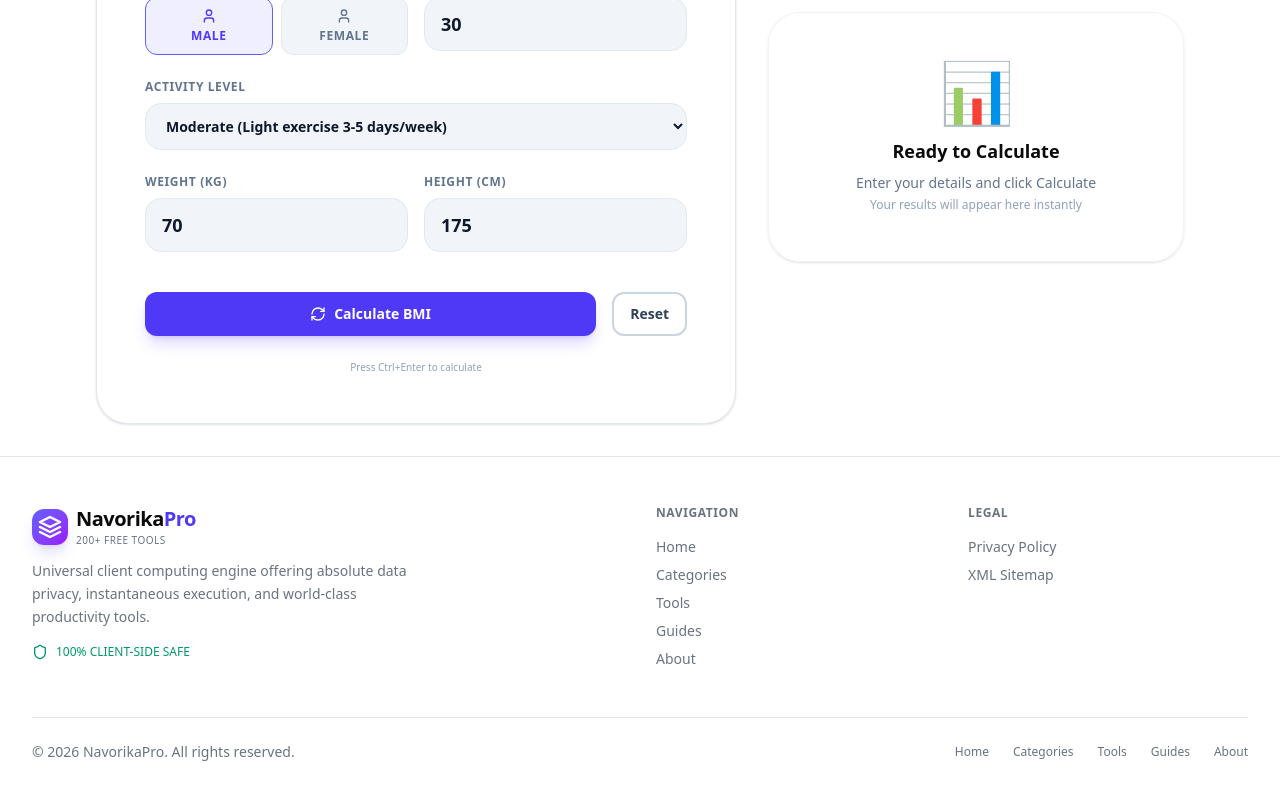
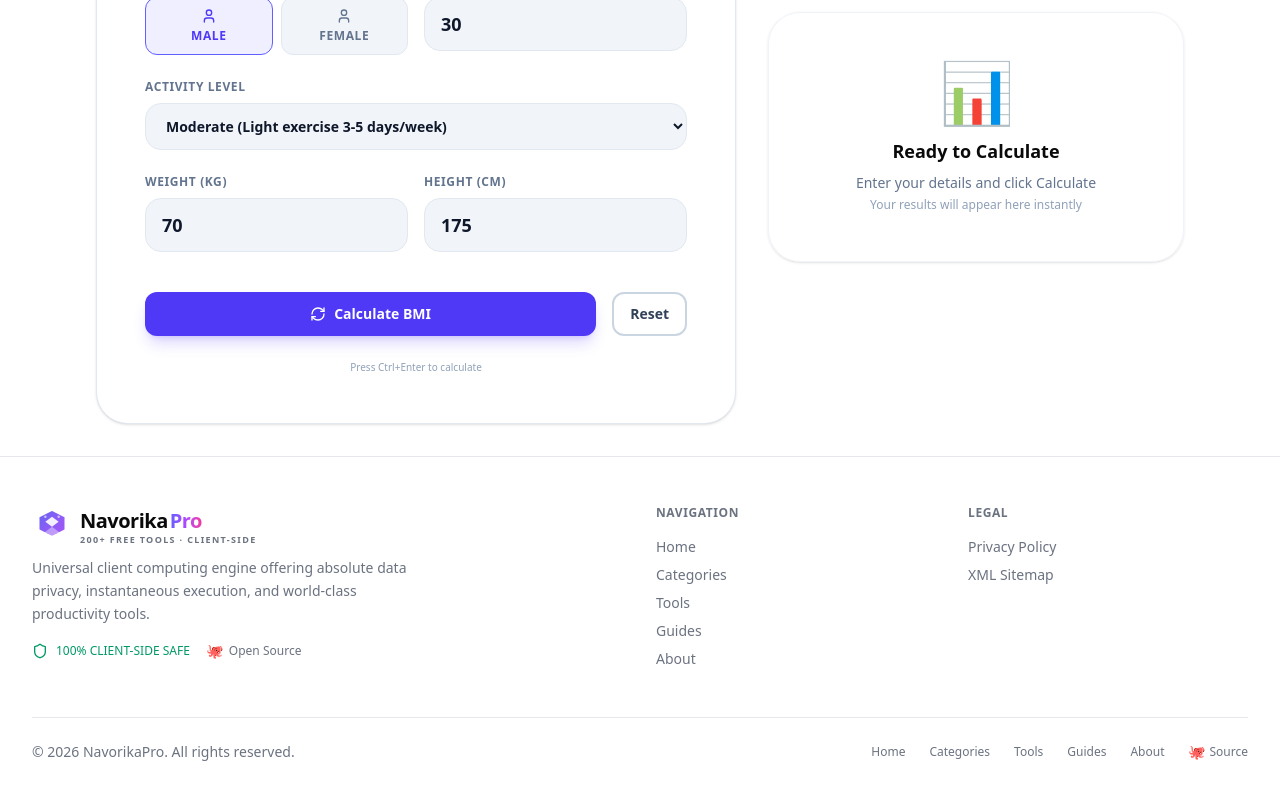
Before and after one commit to js91872/navorika, a Next.js app: page /tools/bmi-calculator in a window 1280 px wide. Shown: the part 378-1178 px from the top of the page. Built offline with nearby package versions, Linux system fonts and the light colour scheme.

Commit message:
feat: stunning new logo with hexagon design and gradient N symbol

```diff
--- a/src/app/about/page.tsx
+++ b/src/app/about/page.tsx
@@ -5,6 +5,7 @@ import { motion } from 'framer-motion';
 import {
   Shield, Zap, Globe, Lock, Rocket, Sparkles,
   CheckCircle, ArrowRight, Heart, Cpu, Target, Eye,
+  Github as GitHubIcon
 } from 'lucide-react';
 import { tools } from '@/data/registry';
 
@@ -235,6 +236,29 @@ export default function AboutPage() {
         </div>
       </section>
 
+      {/* GITHUB SECTION - Using simple icon instead of lucide */}
+      <section className="max-w-7xl mx-auto px-4 sm:px-6 lg:px-8 py-16">
+        <div className="p-8 rounded-3xl bg-[var(--card)] border border-[var(--border)] text-center">
+          <div className="flex items-center justify-center gap-3 mb-4">
+            <span className="text-4xl">🐙</span>
+            <h2 className="text-2xl font-bold">Open Source</h2>
+          </div>
+          <p className="text-[var(--muted-foreground)] max-w-2xl mx-auto mb-6">
+            NavorikaPro is proudly open source. View the code, contribute, or self-host.
+          </p>
+          <a
+            href="https://github.com/js91872/navorika"
+            target="_blank"
+            rel="noopener noreferrer"
+            className="inline-flex items-center gap-2 px-6 py-3 rounded-full border border-[var(--border)] text-[var(--foreground)] hover:border-indigo-500/40 hover:bg-[var(--muted)] transition-all"
+          >
+            <span className="text-xl">🐙</span>
+            Star on GitHub
+            <span className="text-xs text-[var(--muted-foreground)]">⭐</span>
+          </a>
+        </div>
+      </section>
+
       {/* CTA */}
       <section className="max-w-7xl mx-auto px-4 sm:px-6 lg:px-8 pb-16">
         <div className="p-8 sm:p-12 rounded-3xl bg-[var(--card)] border border-[var(--border)] text-center">
@@ -254,26 +278,3 @@ export default function AboutPage() {
     </main>
   );
 }
-
-      {/* ====== GITHUB SECTION ====== */}
-      <section className="max-w-7xl mx-auto px-4 sm:px-6 lg:px-8 py-16">
-        <div className="p-8 rounded-3xl bg-[var(--card)] border border-[var(--border)] text-center">
-          <div className="flex items-center justify-center gap-3 mb-4">
-            <Github className="h-8 w-8 text-[var(--muted-foreground)]" />
-            <h2 className="text-2xl font-bold">Open Source</h2>
-          </div>
-          <p className="text-[var(--muted-foreground)] max-w-2xl mx-auto mb-6">
-            NavorikaPro is proudly open source. View the code, contribute, or self-host.
-          </p>
-          <a
-            href="https://github.com/js91872/navorika"
-            target="_blank"
-            rel="noopener noreferrer"
-            className="inline-flex items-center gap-2 px-6 py-3 rounded-full border border-[var(--border)] text-[var(--foreground)] hover:border-indigo-500/40 hover:bg-[var(--muted)] transition-all"
-          >
-            <Github className="h-4 w-4" />
-            Star on GitHub
-            <span className="text-xs text-[var(--muted-foreground)]">⭐</span>
-          </a>
-        </div>
-      </section>
--- a/src/components/footer/Footer.tsx
+++ b/src/components/footer/Footer.tsx
@@ -18,9 +18,21 @@ export default function Footer() {
               Universal client computing engine offering absolute data privacy,
               instantaneous execution, and world-class productivity tools.
             </p>
-            <div className="mt-4 flex items-center gap-2 text-xs text-emerald-600 dark:text-emerald-400">
-              <Shield className="h-4 w-4" />
-              <span className="font-medium">100% CLIENT-SIDE SAFE</span>
+            <div className="mt-4 flex items-center gap-4">
+              <div className="flex items-center gap-2 text-xs text-emerald-600 dark:text-emerald-400">
+                <Shield className="h-4 w-4" />
+                <span className="font-medium">100% CLIENT-SIDE SAFE</span>
+              </div>
+              <a
+                href="https://github.com/js91872/navorika"
+                target="_blank"
+                rel="noopener noreferrer"
+                className="flex items-center gap-1.5 text-xs text-[var(--muted-foreground)] hover:text-[var(--foreground)] transition-colors"
+                aria-label="View on GitHub"
+              >
+                <span className="text-sm">🐙</span>
+                <span>Open Source</span>
+              </a>
             </div>
           </div>
 
@@ -72,6 +84,14 @@ export default function Footer() {
             <Link href="/tools" className="hover:text-[var(--foreground)] transition-colors">Tools</Link>
             <Link href="/guides" className="hover:text-[var(--foreground)] transition-colors">Guides</Link>
             <Link href="/about" className="hover:text-[var(--foreground)] transition-colors">About</Link>
+            <a
+              href="https://github.com/js91872/navorika"
+              target="_blank"
+              rel="noopener noreferrer"
+              className="hover:text-[var(--foreground)] transition-colors flex items-center gap-1"
+            >
+              <span className="text-sm">🐙</span> Source
+            </a>
           </div>
         </div>
       </div>
--- a/src/components/ui/Logo.tsx
+++ b/src/components/ui/Logo.tsx
@@ -5,63 +5,114 @@ import { cn } from '@/lib/utils';
 
 interface LogoProps {
   className?: string;
-  variant?: 'default' | 'small' | 'large';
+  variant?: 'small' | 'default' | 'large';
   showTagline?: boolean;
+  iconOnly?: boolean;
 }
 
-export default function Logo({ className, variant = 'default', showTagline = false }: LogoProps) {
+export default function Logo({
+  className,
+  variant = 'default',
+  showTagline = false,
+  iconOnly = false
+}: LogoProps) {
   const sizes = {
-    small: 'text-lg',
+    small: 'h-8 w-8',
+    default: 'h-10 w-10',
+    large: 'h-14 w-14',
+  };
+
+  const textSizes = {
+    small: 'text-base',
     default: 'text-xl',
     large: 'text-3xl',
   };
 
-  const iconSizes = {
-    small: 'h-5 w-5',
-    default: 'h-6 w-6',
-    large: 'h-8 w-8',
-  };
+  const iconSize = sizes[variant] || sizes.default;
+  const textSize = textSizes[variant] || textSizes.default;
 
   return (
     <Link href="/" className={cn('flex items-center gap-2 group', className)}>
-      {/* Logo Icon */}
+      {/* Logo Icon - Animated SVG */}
       <div className="relative">
         <div className={cn(
-          'rounded-xl bg-gradient-to-br from-indigo-500 to-purple-600 p-1.5',
-          'shadow-lg shadow-indigo-500/20 group-hover:shadow-indigo-500/40 transition-all duration-300'
+          'relative transition-all duration-500 group-hover:scale-105',
+          iconSize
         )}>
           <svg
-            className={cn('text-white', iconSizes[variant])}
-            viewBox="0 0 24 24"
+            className="w-full h-full"
+            viewBox="0 0 48 48"
             fill="none"
-            stroke="currentColor"
-            strokeWidth="2.5"
-            strokeLinecap="round"
-            strokeLinejoin="round"
+            xmlns="http://www.w3.org/2000/svg"
           >
-            <path d="M12 2L2 7l10 5 10-5-10-5z" />
-            <path d="M2 17l10 5 10-5" />
-            <path d="M2 12l10 5 10-5" />
+            <defs>
+              <linearGradient id="logoGrad" x1="0%" y1="0%" x2="100%" y2="100%">
+                <stop offset="0%" stopColor="#6366f1"/>
+                <stop offset="50%" stopColor="#8b5cf6"/>
+                <stop offset="100%" stopColor="#a855f7"/>
+              </linearGradient>
+              <radialGradient id="glowGrad" cx="50%" cy="50%" r="50%">
+                <stop offset="0%" stopColor="#6366f1" stopOpacity="0.4"/>
+                <stop offset="100%" stopColor="#6366f1" stopOpacity="0"/>
+              </radialGradient>
+            </defs>
+
+            {/* Glow */}
+            <circle cx="24" cy="24" r="22" fill="url(#glowGrad)" className="opacity-0 group-hover:opacity-100 transition-opacity duration-500"/>
+
+            {/* Hexagon background */}
+            <polygon
+              points="24,6 40,14 40,30 24,38 8,30 8,14"
+              fill="url(#logoGrad)"
+              stroke="white"
+              strokeWidth="2"
+              className="transition-all duration-300 group-hover:shadow-lg"
+            />
+
+            {/* N shape */}
+            <polygon points="24,14 32,20 24,26 16,20" fill="white" opacity="0.9"/>
+            <polygon points="24,26 32,32 24,38 16,32" fill="white" opacity="0.4"/>
+
+            {/* Decorative dots */}
+            <circle cx="16" cy="14" r="1.5" fill="white" opacity="0.6"/>
+            <circle cx="32" cy="14" r="1.5" fill="white" opacity="0.6"/>
+            <circle cx="16" cy="34" r="1.5" fill="white" opacity="0.6"/>
+            <circle cx="32" cy="34" r="1.5" fill="white" opacity="0.6"/>
           </svg>
         </div>
-        {/* Glow effect */}
-        <div className="absolute -inset-1 rounded-xl bg-gradient-to-br from-indigo-500/20 to-purple-500/20 blur-xl -z-10 opacity-0 group-hover:opacity-100 transition-opacity duration-500" />
+
+        {/* Pulse ring animation */}
+        <div className={cn(
+          'absolute inset-0 rounded-full border-2 border-indigo-500/20 opacity-0 group-hover:opacity-100',
+          'animate-ping duration-1000',
+          iconSize
+        )} />
       </div>
 
       {/* Logo Text */}
+      {!iconOnly && (
         <div className="flex flex-col">
+          <div className="flex items-center gap-0.5">
             <span className={cn(
               'font-black tracking-tight text-[var(--foreground)] transition-colors duration-300',
-          sizes[variant]
+              textSize
             )}>
-          Navorika<span className="text-indigo-600 dark:text-indigo-400">Pro</span>
+              Navorika
             </span>
+            <span className={cn(
+              'font-black tracking-tight bg-gradient-to-r from-indigo-500 via-purple-500 to-pink-500 bg-clip-text text-transparent',
+              textSize
+            )}>
+              Pro
+            </span>
+          </div>
           {showTagline && (
-          <span className="text-[10px] font-medium text-[var(--muted-foreground)] tracking-wider uppercase">
-            200+ Free Tools
+            <span className="text-[9px] font-bold text-[var(--muted-foreground)] tracking-[0.15em] uppercase leading-none">
+              200+ Free Tools · Client-Side
             </span>
           )}
         </div>
+      )}
     </Link>
   );
 }
```
Also changed, not shown: public/favicon.svg, public/logo.svg. Lines whose indentation alone changed are shown as unchanged.
